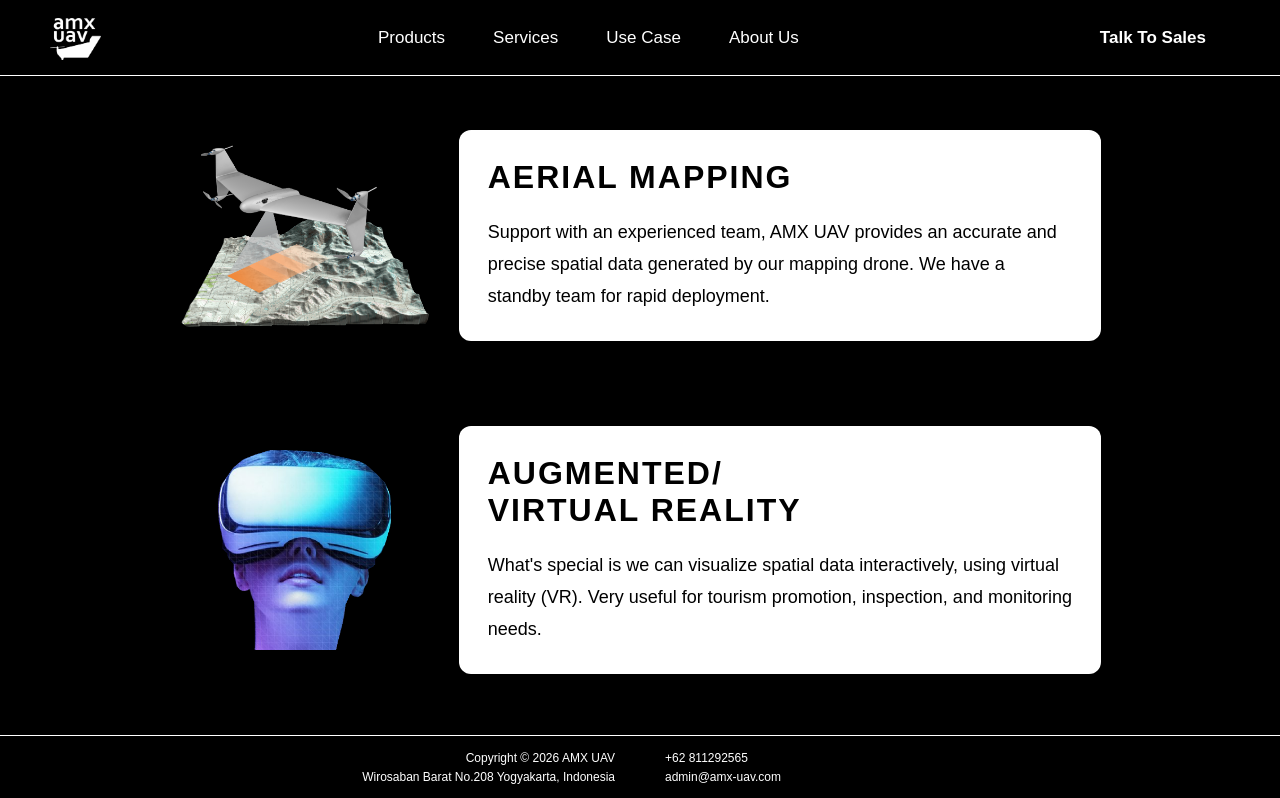
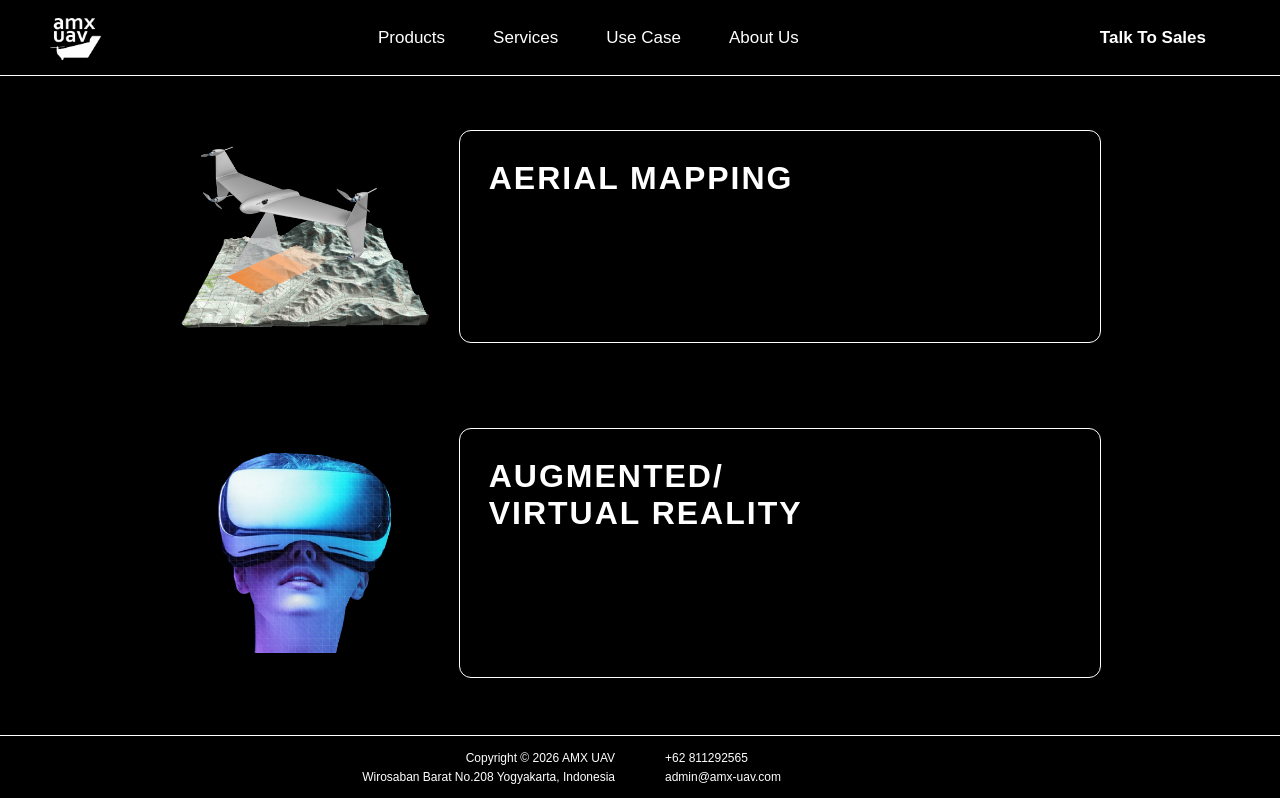
Before and after one commit to nasgmr/website-amx-next, a Next.js app: page /services in a window 1280 px wide. Shown: the top 798 px of the page. Built offline with nearby package versions, Linux system fonts and the light colour scheme; a web font is replaced by a local one.

Commit message:
fix: services page color

```diff
--- a/src/css/style.css
+++ b/src/css/style.css
@@ -858,7 +858,7 @@ body {
 /* SERVICES PAGE */
 .services-container {
   padding: 50px 14vw;
-  color: #000000;
+  color: #FFFFFF;
   display: flex;
   flex-direction: column;
   gap: 45px;
@@ -866,7 +866,8 @@ body {
 }
 
 .service-block {
-  background-color: #FFFFFF;
+  background-color: none;
+  border: 1px solid #FFFFFF;
   padding: 28.5px;
   border-radius: 12px;
   transition:
@@ -876,6 +877,8 @@ body {
 
 .service-block:hover {
   transform: translateX(10px);
+  background-color: #FFFFFF;
+  color: #000000;
   box-shadow: -5px 5px 20px #FFFFFF;
 }
 
```
